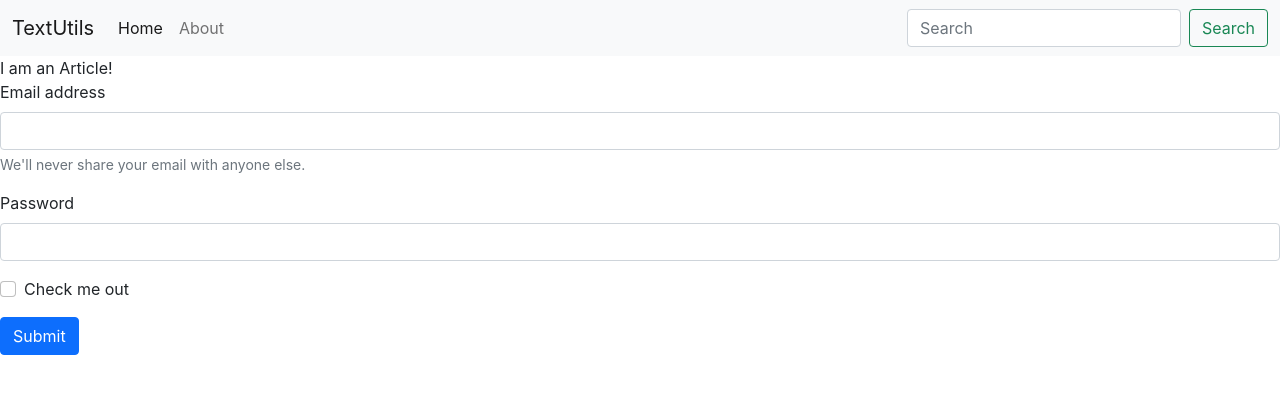
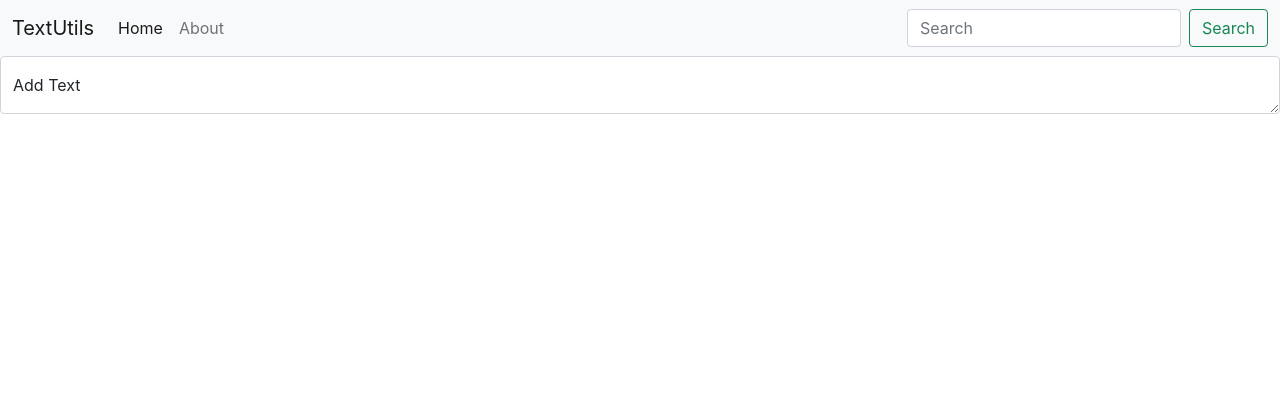
Before and after one commit to Chetonix/react-trial-app, a React (Create React App) app: page / in a window 1280 px wide. Shown: the top 394 px of the page. Built offline with nearby package versions, Linux system fonts and the light colour scheme.

Commit message:
Modify the TextForm component

```diff
--- a/src/App.js
+++ b/src/App.js
@@ -7,7 +7,7 @@ function App() {
   return (
    <>
      <Navbar title="TextUtils"/>
-     <Article />
+     {/* <Article /> */}
      <TextForm />
    </>
   );
--- a/src/components/TextForm.js
+++ b/src/components/TextForm.js
@@ -3,20 +3,10 @@ import React from 'react'
 export default function TextForm() {
   return (
     <form>
-        <div className="mb-3">
-            <label for="exampleInputEmail1" className="form-label">Email address</label>
-            <input type="email" className="form-control" id="exampleInputEmail1" aria-describedby="emailHelp" />
-            <div id="emailHelp" className="form-text">We'll never share your email with anyone else.</div>
+        <div class="form-floating">
+            <textarea class="form-control" placeholder="Leave a comment here" id="floatingTextarea"></textarea>
+            <label for="floatingTextarea">Add Text</label>
         </div>
-        <div className="mb-3">
-            <label for="exampleInputPassword1" className="form-label">Password</label>
-            <input type="password" className="form-control" id="exampleInputPassword1" />
-        </div>
-        <div className="mb-3 form-check">
-            <input type="checkbox" className="form-check-input" id="exampleCheck1" />
-            <label className="form-check-label" for="exampleCheck1">Check me out</label>
-        </div>
-        <button type="submit" className="btn btn-primary">Submit</button>
     </form>
   )
 }
```
